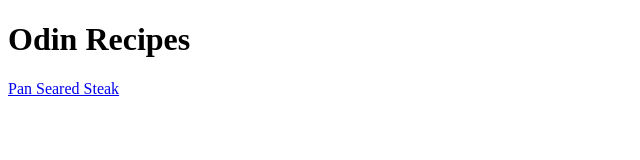
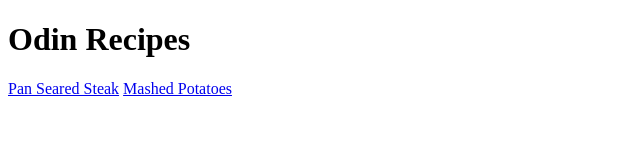
Before and after one commit to arwanasreddin/odin-recipes, a plain HTML site: page index.html in a window 1280 px wide. Shown: the whole page, without its empty margins (0-640 px from the left). Drawn offline with Linux system fonts and the light colour scheme.

Commit message:
Add a link to the second recipe page

```diff
--- a/index.html
+++ b/index.html
@@ -7,5 +7,6 @@
   <body>
     <h1>Odin Recipes</h1>
     <a href="./recipes/steak.html">Pan Seared Steak</a>
+    <a href="./recipes/mashed-potatoes.html">Mashed Potatoes</a>
   </body>
 </html>
```
